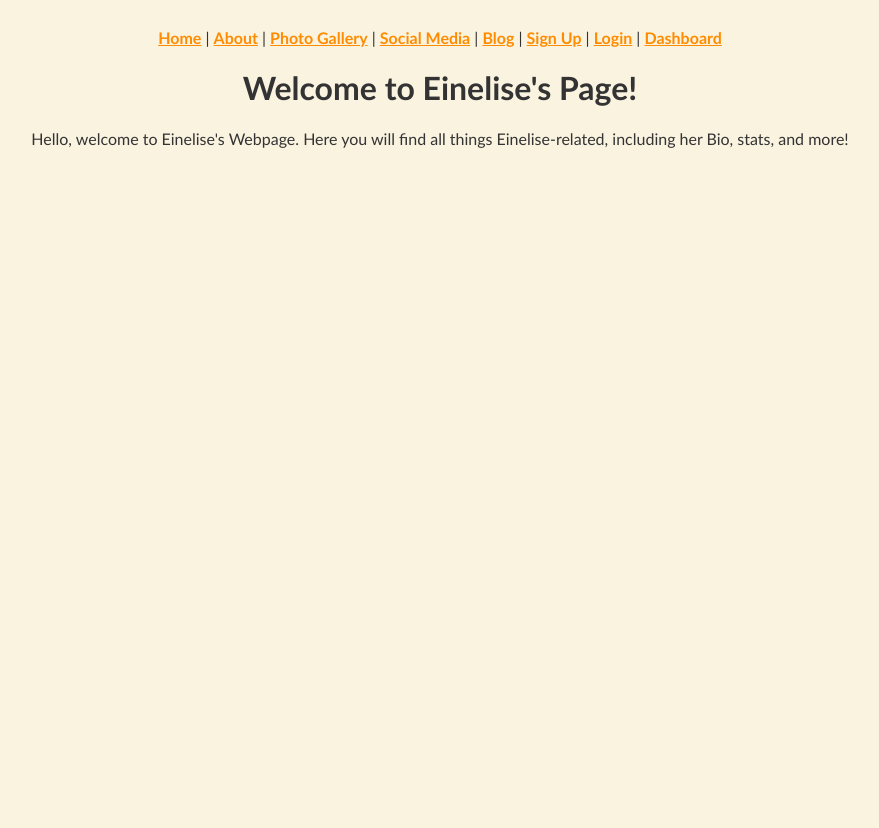
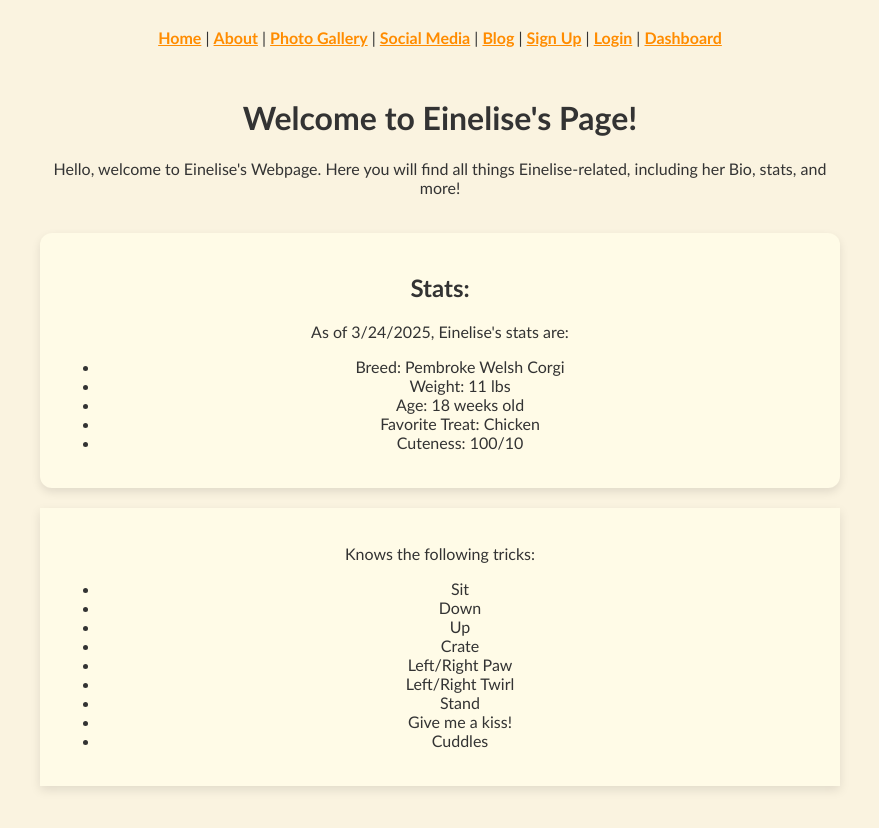
Before and after one commit to msino88/einelise-website, a React (Create React App) app in the folder einelise-react/: page / in a window 1280 px wide. Shown: the top 828 px of the page, without its empty margins (200-1079 px from the left). Before the commit the page ends 800 px from the top, so only its background shows below. Built offline with nearby package versions, Linux system fonts and the light colour scheme.

Commit message:
changes styles.css to contain styling for panels; edits home.js to contain new content

```diff
--- a/einelise-react/src/components/Home.js
+++ b/einelise-react/src/components/Home.js
@@ -1,8 +1,37 @@
 export default function Home() {
     return (
-        <div className="home">
+        <div className="home-container">
+            <div className="panel bio">
             <h1> Welcome to Einelise's Page!</h1>
             <p>Hello, welcome to Einelise's Webpage. Here you will find all things Einelise-related, including her Bio, stats, and more!</p>
+            </div>
+
+            <div className="panel-stats">
+                <h2>Stats:</h2>
+                <p>As of 3/24/2025, Einelise's stats are:</p>
+                <ul>
+                    <li>Breed: Pembroke Welsh Corgi</li>
+                    <li>Weight: 11 lbs</li>
+                    <li>Age: 18 weeks old</li>
+                    <li>Favorite Treat: Chicken</li>
+                    <li>Cuteness: 100/10</li>
+                </ul>
+
+            </div>
+            <div className="panel-tricks">
+                <p>Knows the following tricks:</p>
+                <ul>
+                    <li>Sit</li>
+                    <li>Down</li>
+                    <li>Up</li>
+                    <li>Crate</li>
+                    <li>Left/Right Paw</li>
+                    <li>Left/Right Twirl</li>
+                    <li>Stand</li>
+                    <li>Give me a kiss!</li>
+                    <li>Cuddles</li>
+                </ul>
+            </div>
         </div>
     );
 }
--- a/einelise-react/src/styles.css
+++ b/einelise-react/src/styles.css
@@ -37,3 +37,30 @@ footer {
     margin-top: 20px;
     font-size: 14px;
 }
+
+.home-container {
+    display: flex;
+    flex-direction: column;
+    gap: 20px;
+    padding: 30px;
+    max-width: 800px;
+    margin: 0 auto;
+  }
+
+  .panel-stats {
+    background-color: #fffbe7;
+    padding: 20px;
+    border-radius: 12px;
+    box-shadow: 0 4px 10px rgba(0, 0, 0, 0.1);
+  }
+
+  .panel-tricks {
+    background-color: #fffbe7;
+    padding: 20px;
+    margin-top: 0;
+    box-shadow: 0 4px 10px rgba(0, 0, 0, 0.1);
+  }
+
+  ul {
+    padding-left: 0 px;
+  }
```
